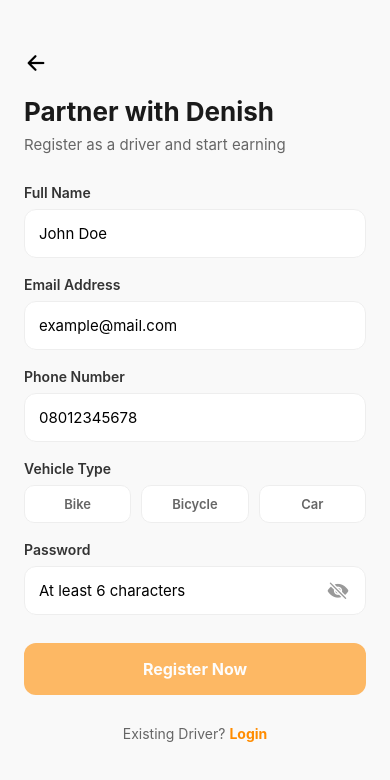
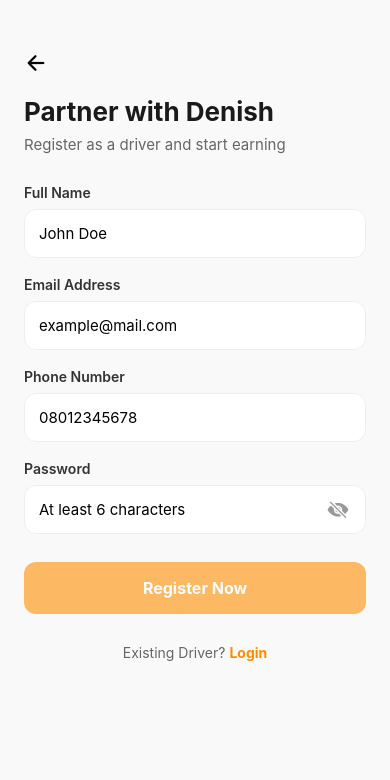
Before and after one commit to aminumuhammad000/Denish, a React Native app in the folder app/: screen /DriverSignup in a window 390 px wide. Shown: the top 780 px of the page. Built offline with nearby package versions, Linux system fonts and the light colour scheme.

Commit message:
fix: remove redundant vehicle type selection from driver signup screen

```diff
--- a/app/src/driver/SignupScreen.js
+++ b/app/src/driver/SignupScreen.js
@@ -18,13 +18,12 @@ const DriverSignupScreen = ({ navigation }) => {
   const [email, setEmail] = useState('');
   const [phone, setPhone] = useState('');
   const [password, setPassword] = useState('');
-  const [vehicle, setVehicle] = useState(''); // Car, Bike, Bicycle
   const [showPassword, setShowPassword] = useState(false);
   const [loading, setLoading] = useState(false);
   const [errorMsg, setErrorMsg] = useState('');
 
   const handleSignup = async () => {
-    if (!name || !email || !phone || !password || !vehicle) {
+    if (!name || !email || !phone || !password) {
       setErrorMsg('Please fill all fields');
       return;
     }
@@ -32,7 +31,7 @@ const DriverSignupScreen = ({ navigation }) => {
     setLoading(true);
     setErrorMsg('');
     try {
-      const response = await driverSignup(name, email, phone, password, vehicle);
+      const response = await driverSignup(name, email, phone, password, 'Motorcycle');
       if (response && response.success) {
         navigation.navigate('DriverStep1Personal');
       } else {
@@ -45,8 +44,6 @@ const DriverSignupScreen = ({ navigation }) => {
       setLoading(false);
     }
   };
-
-  const vehicles = ['Bike', 'Bicycle', 'Car'];
 
   return (
     <SafeAreaView style={styles.safeArea}>
@@ -102,21 +99,6 @@ const DriverSignupScreen = ({ navigation }) => {
             </View>
 
             <View style={styles.inputGroup}>
-              <Text style={styles.label}>Vehicle Type</Text>
-              <View style={styles.vehicleContainer}>
-                {vehicles.map(v => (
-                  <TouchableOpacity
-                    key={v}
-                    style={[styles.vehicleBtn, vehicle === v && styles.vehicleBtnActive]}
-                    onPress={() => setVehicle(v)}
-                  >
-                    <Text style={[styles.vehicleText, vehicle === v && styles.vehicleTextActive]}>{v}</Text>
-                  </TouchableOpacity>
-                ))}
-              </View>
-            </View>
-
-            <View style={styles.inputGroup}>
               <Text style={styles.label}>Password</Text>
               <View style={styles.passwordContainer}>
                 <TextInput
@@ -139,7 +121,7 @@ const DriverSignupScreen = ({ navigation }) => {
             {errorMsg ? <Text style={styles.errorText}>{errorMsg}</Text> : null}
 
             <TouchableOpacity
-              style={[styles.button, (!name || !email || !phone || !vehicle || password.length < 6) && styles.buttonDisabled]}
+              style={[styles.button, (!name || !email || !phone || password.length < 6) && styles.buttonDisabled]}
               onPress={handleSignup}
               disabled={loading}
             >
```
